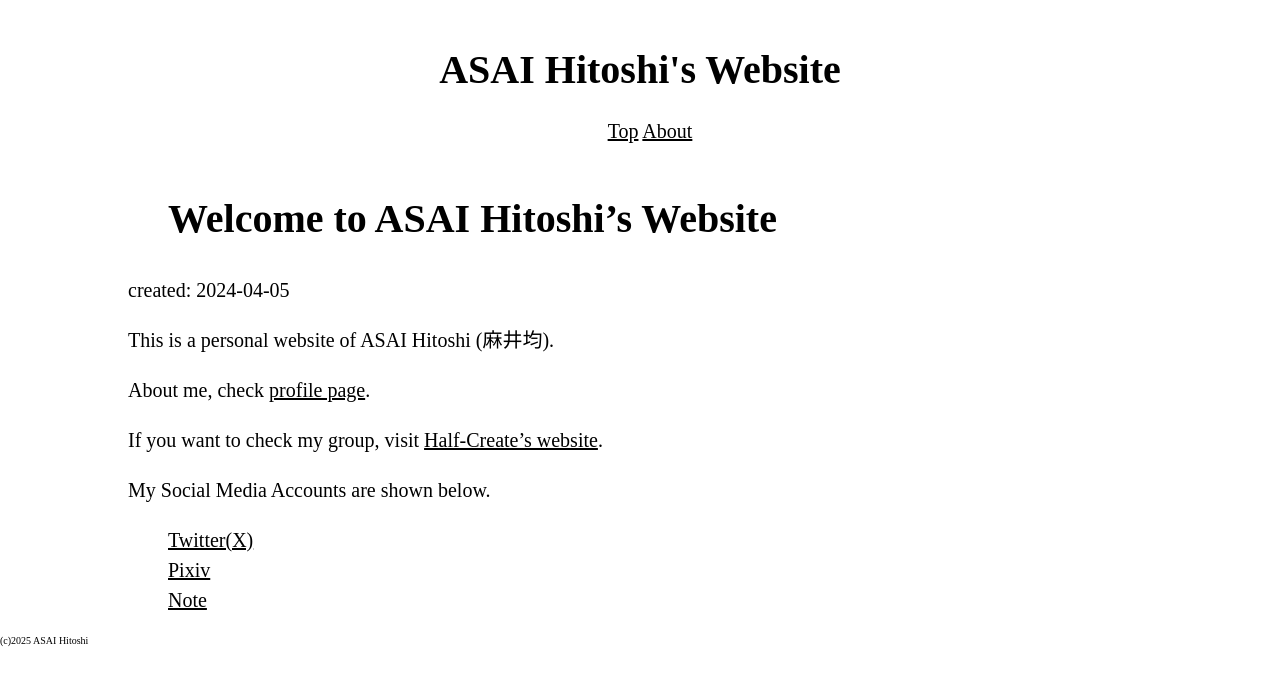
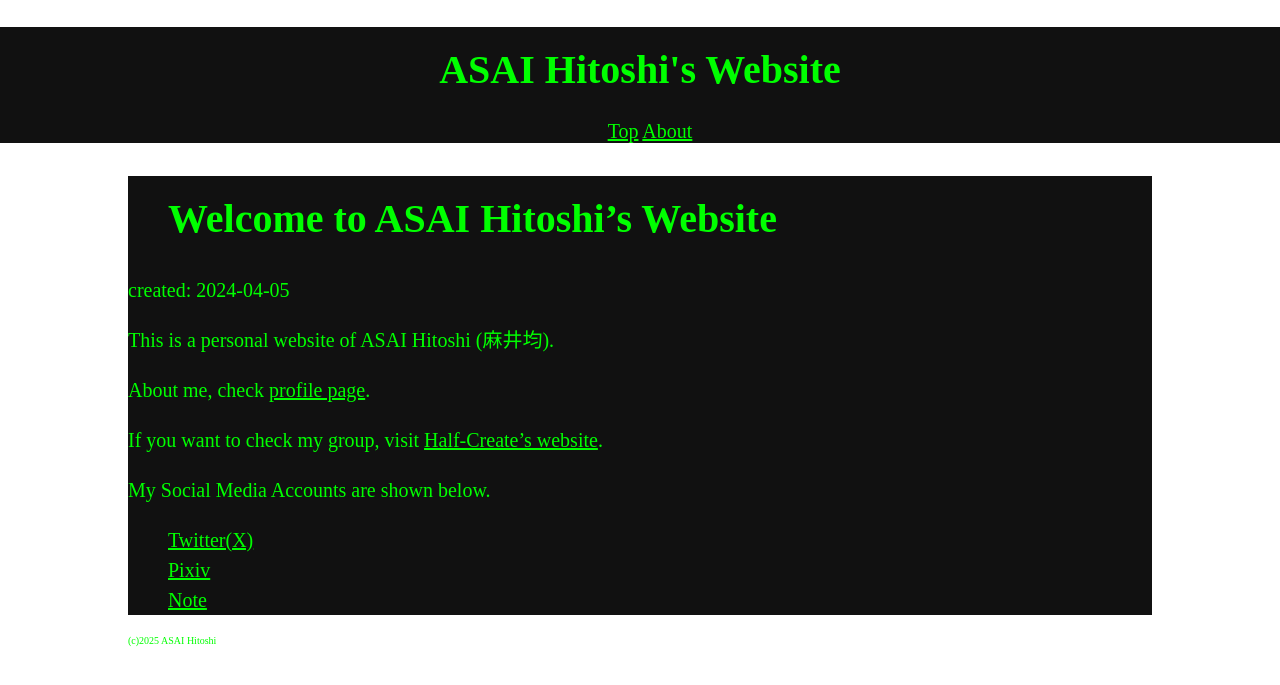
Before and after one commit to asainingen/asainingen.github.io, a Jekyll site: the page built from index.md, in a window 1280 px wide. Shown: the top 685 px of the page. Built offline with Jekyll 4.4.1, drawn with Linux system fonts in a browser that asks for light colours; Markdown is read by kramdown in place of the engine named in the settings.

Commit message:
change color

```diff
--- a/css/default.css
+++ b/css/default.css
@@ -4,12 +4,14 @@
   --title-fontsize: 40px;
   --main-fontsize: 20px;
   --hr-color: black;
-  --header-color: white;
-  --main-color: white;
+  --header-color: #111111;
+  --main-color: #111111;
+  --text-color: #00ff00;
 }
 
 * {
   font-size: var(--main-fontsize);
+  color: var(--text-color);
 }
 
 /* 主要要素 */
@@ -39,6 +41,8 @@ footer {
   text-align: left;
   bottom: 0;
   font-size: calc(var(--main-fontsize) / 2);
+  margin-left: 10%;
+  margin-right: 10%;
 }
 
 nav {
```
